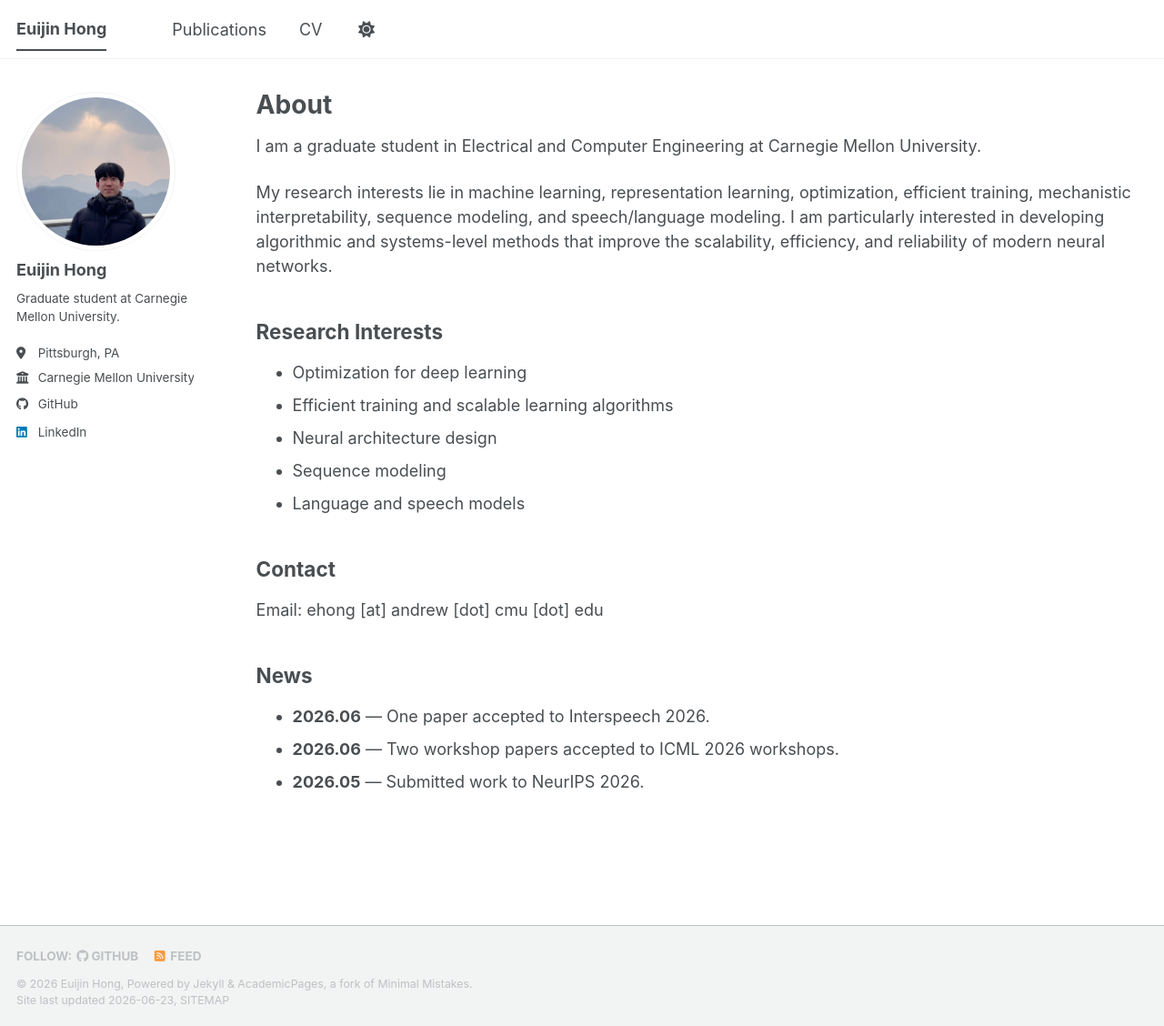
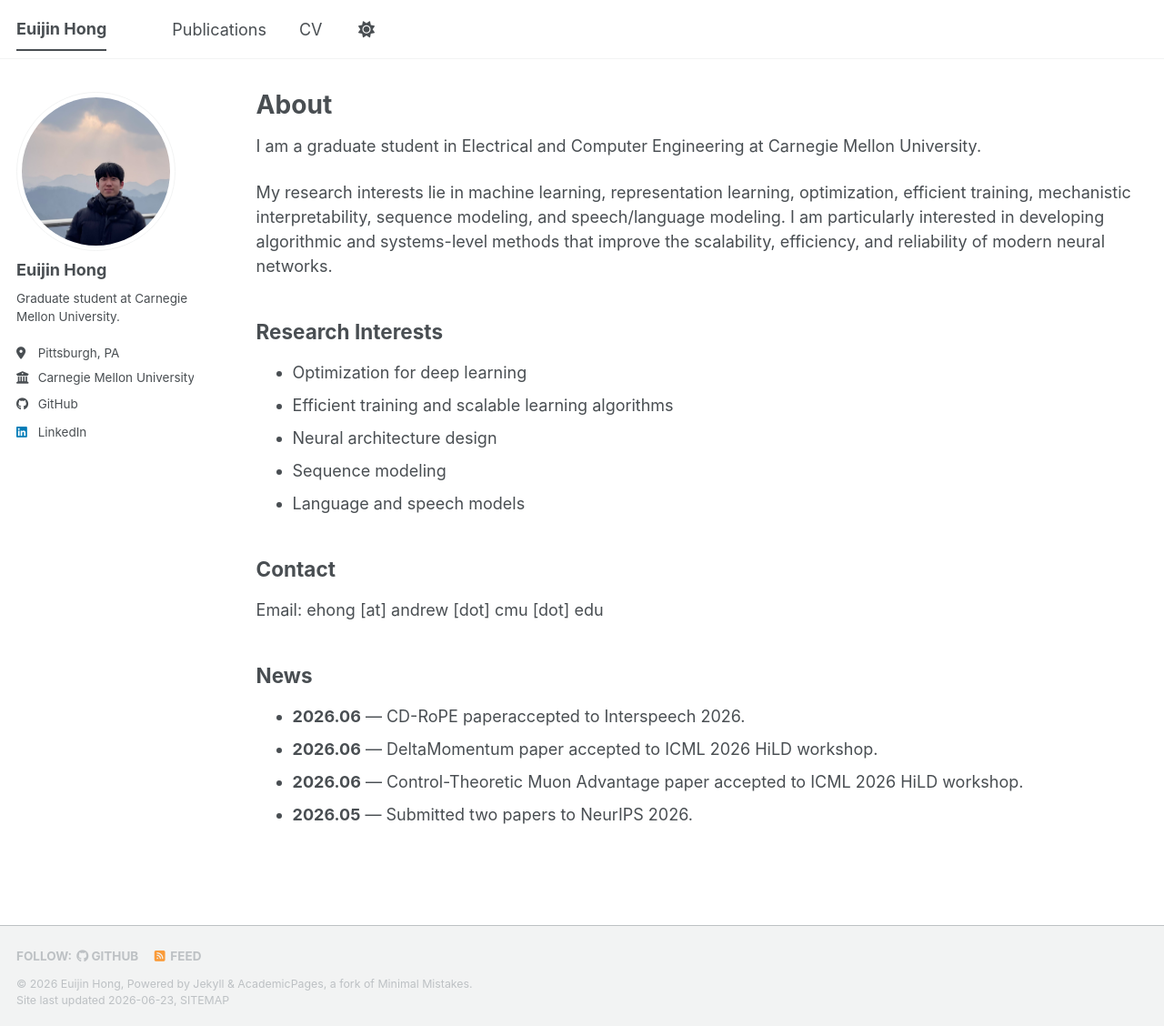
Before and after one commit to euijinh/euijinh.github.io, a Jekyll site: the page built from _pages/about.md, in a window 1280 px wide and 1128 px high. Shown: the whole window at 91% size. Built offline with Jekyll 4.4.1, drawn with Linux system fonts in a browser that asks for light colours; a style sheet for code colours, icons or effects is not loaded.

Commit message:
Add details to news section

```diff
--- a/_pages/about.md
+++ b/_pages/about.md
@@ -26,6 +26,7 @@ Email: ehong [at] andrew [dot] cmu [dot] edu
 
 ## News
 
-- **2026.06** — One paper accepted to Interspeech 2026.
-- **2026.06** — Two workshop papers accepted to ICML 2026 workshops.
-- **2026.05** — Submitted work to NeurIPS 2026.
+- **2026.06** — CD-RoPE paperaccepted to Interspeech 2026.
+- **2026.06** — DeltaMomentum paper accepted to ICML 2026 HiLD workshop.
+- **2026.06** — Control-Theoretic Muon Advantage paper accepted to ICML 2026 HiLD workshop.
+- **2026.05** — Submitted two papers to NeurIPS 2026.
```
